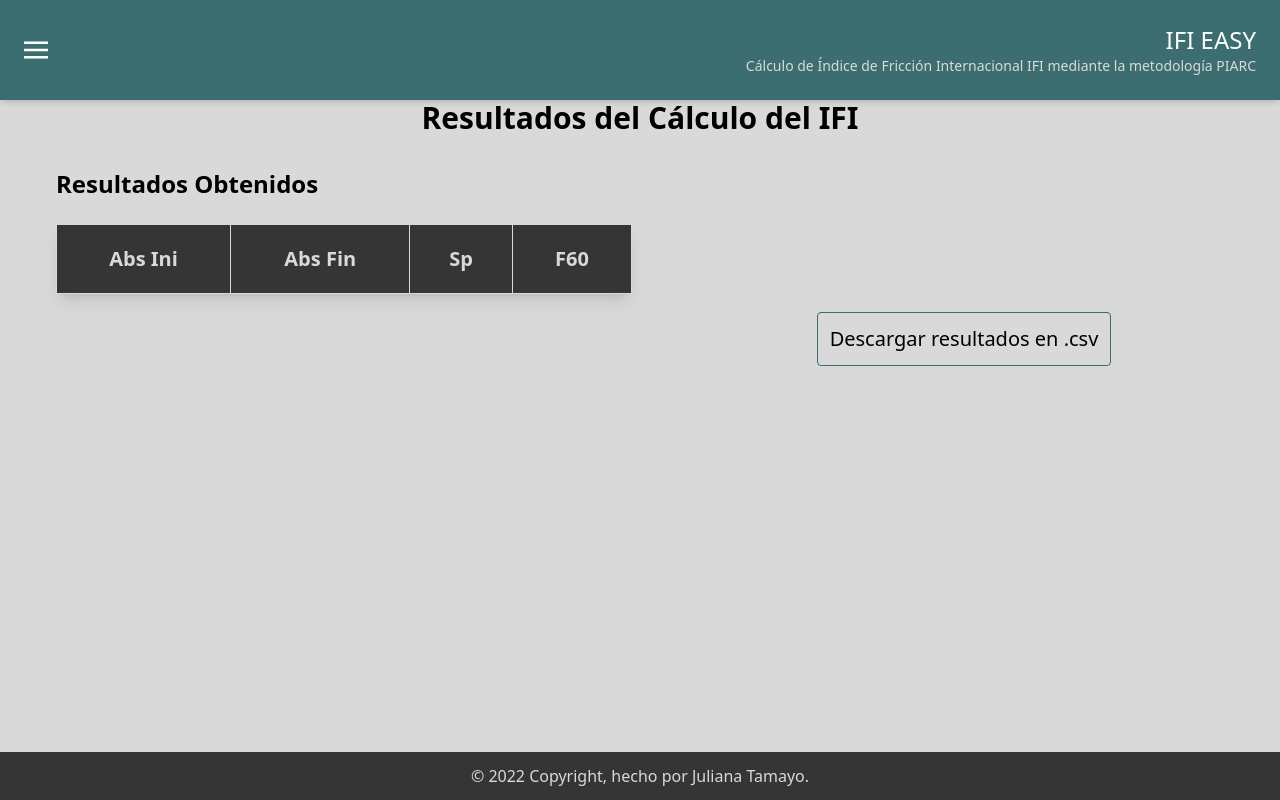
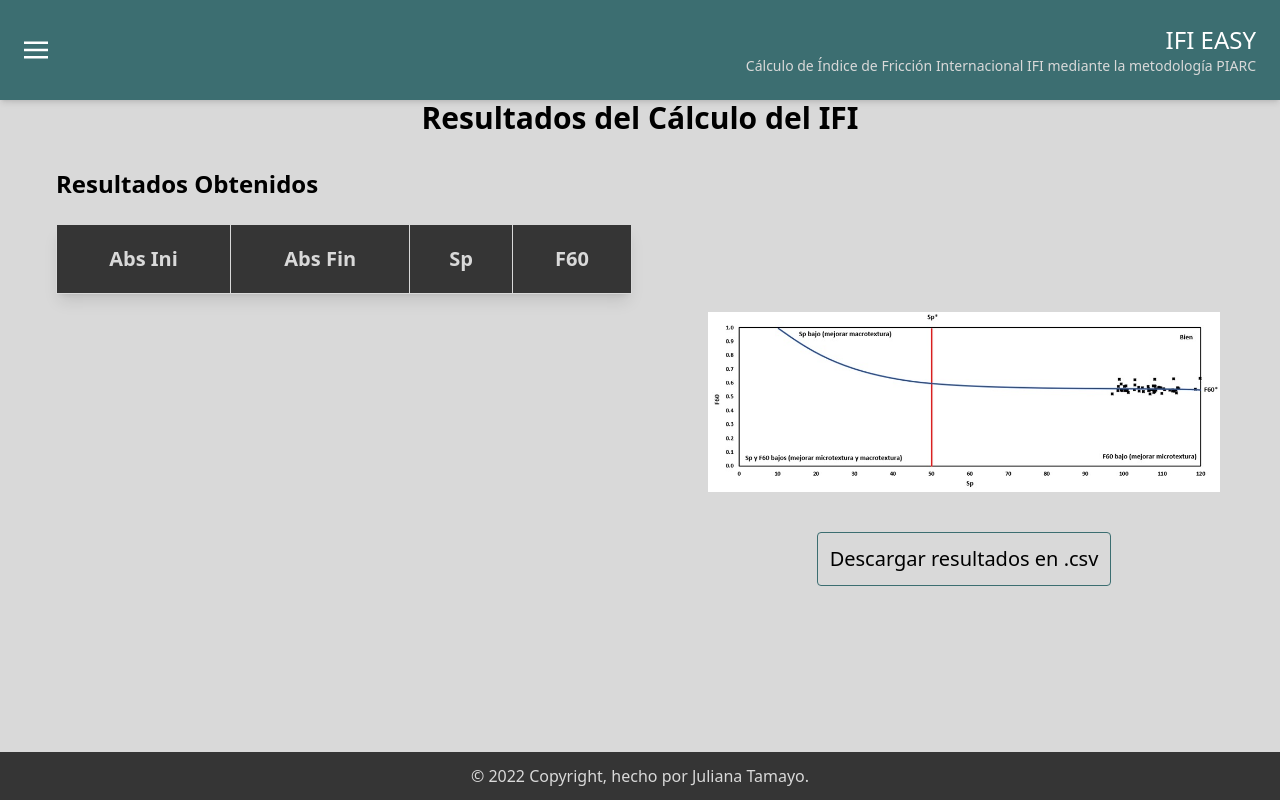
Before and after one commit to omarurregodev/ifi_project, a React (Create React App) app: page /result/1 in a window 1280 px wide. Built offline with nearby package versions, Linux system fonts and the light colour scheme.

Commit message:
agrega grafica en img

```diff
--- a/src/componentes/resultsContainer/resultsContainer.jsx
+++ b/src/componentes/resultsContainer/resultsContainer.jsx
@@ -1,6 +1,7 @@
 import React, { useContext } from 'react';
 import { Link, useParams } from 'react-router-dom';
 import { dataContext } from '../context/dataContext';
+import Img_grafica from '../../assets/img/grafica.jpeg';
 
 
 
@@ -221,6 +222,9 @@ function ResultsData() {
                 </div>
                 <div>
                 <div className='text-center grid place-content-center gap-10 pt-44'>
+                    <div className='max-w-lg'>
+                        <img src={Img_grafica} alt="" />
+                    </div>
                     <Link to={'/'}>
                         <button className='text-xl border p-3 border-green rounded hover:text-darkWhite hover:bg-green hover:transition' onClick={download_csv_file}>Descargar resultados en .csv</button>
                     </Link>
```
Also changed, not shown: src/assets/img/grafica.jpeg (added).
